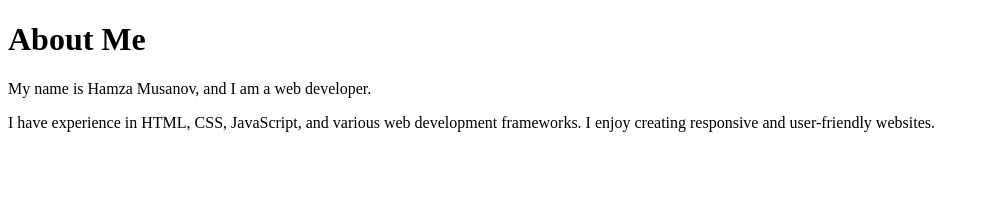
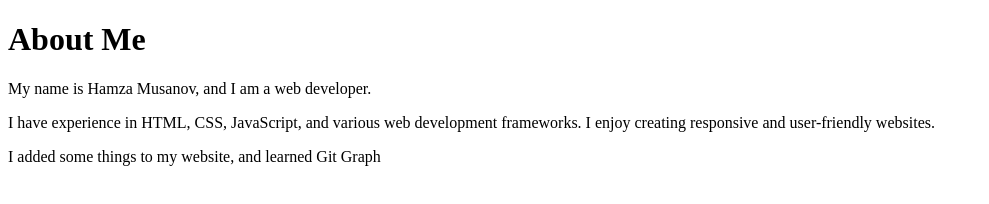
Before and after one commit to HamzikTzy/Bolashaq-maman, a plain HTML site: page index.html in a window 1280 px wide. Shown: the whole page, without its empty margins (0-989 px from the left). Drawn offline with Linux system fonts and the light colour scheme.

Commit message:
Git graph

```diff
--- a/index.html
+++ b/index.html
@@ -9,5 +9,6 @@
     <h1>About Me</h1>
     <p>My name is Hamza Musanov, and I am a web developer.</p>
     <p>I have experience in HTML, CSS, JavaScript, and various web development frameworks. I enjoy creating responsive and user-friendly websites.</p>
+    <p>I added some things to my website, and learned Git Graph</p>
 </body>
 </html>
```
Also changed, not shown: 1 other file.
